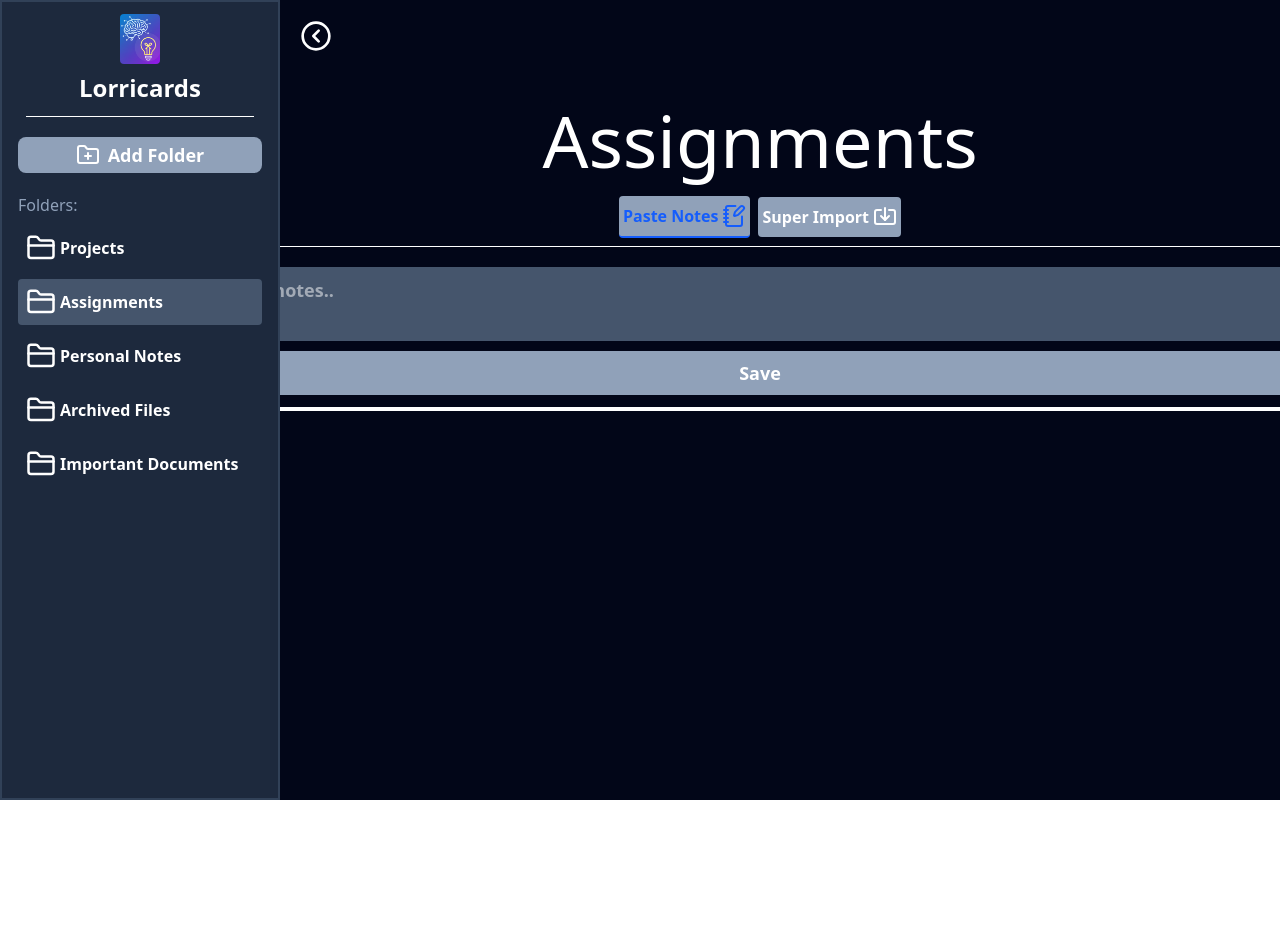
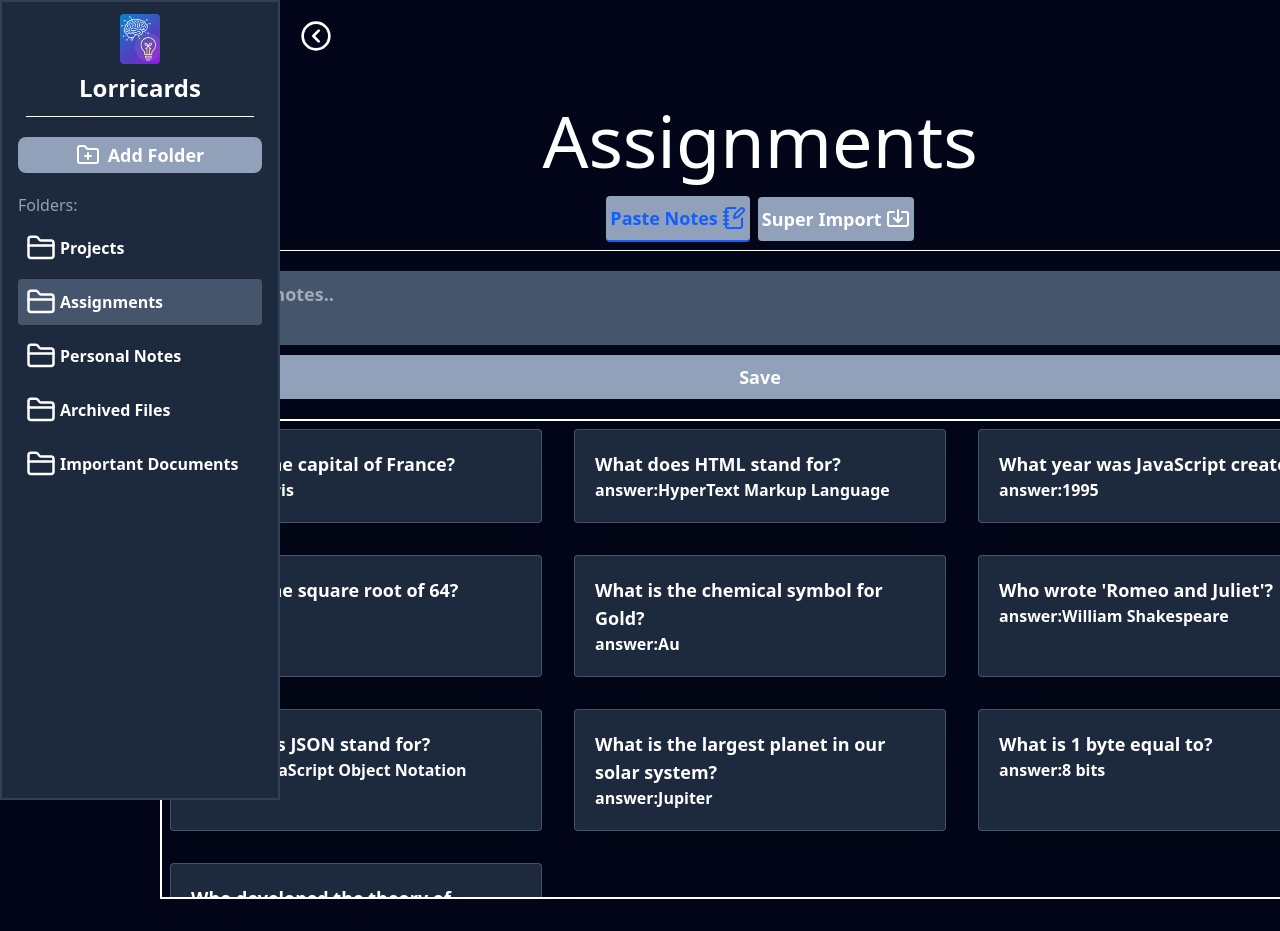
Before and after one commit to jeremydanielestrada/Lorricards, a React (Vite) app: page /folder/Assignments in a window 1280 px wide. Before the commit the page ends 800 px from the top, so only its background shows below. Built offline with nearby package versions, Linux system fonts and the light colour scheme.

Commit message:
feat: add mock-datas for flashcard

```diff
--- /dev/null
+++ b/src/components/system/Flashcard.tsx
@@ -0,0 +1,15 @@
+interface Flashcard {
+  question: string;
+  answer: string;
+}
+
+function Flashcard({ question, answer }: Flashcard) {
+  return (
+    <div className="card border border-slate-400/35 m-2">
+      <h2 className="text-lg font-extrabold border-b-slate-600">{question}</h2>
+      <p className="font-semibold">answer:{answer}</p>
+    </div>
+  );
+}
+
+export default Flashcard;
--- a/src/pages/ViewFolder.tsx
+++ b/src/pages/ViewFolder.tsx
@@ -1,6 +1,8 @@
 import { useState, type JSX } from "react";
 import { useParams, useLocation } from "react-router";
+import { flashcards } from "../components/mock-data/FlashCards";
 import { NotebookPen, Import, type LucideIcon } from "lucide-react";
+import Flashcard from "../components/system/Flashcard";
 
 //Types
 type TabId = "tab1" | "tab2";
@@ -51,7 +53,7 @@ function ViewFolder() {
           const Icon = tab.icon;
           return (
             <button
-              className={`py-2 px-1 bg-slate-400 mb-2 rounded cursor-pointer font-semibold flex items-center space-x-1 ${
+              className={`md:py-2 font-semibold md:text-lg px-1 text-sm bg-slate-400 mb-2 rounded cursor-pointer  flex items-center space-x-1 ${
                 activeTab === tab.id
                   ? " border-b-2 border-b-blue-600 text-blue-600"
                   : `text-white`
@@ -67,7 +69,15 @@ function ViewFolder() {
       </div>
       <div className="mt-5">{tabContent[activeTab]}</div>
 
-      <div className="w-full border-2 border-white mt-3"></div>
+      <div
+        className={`w-full border-2 border-white  max-h-120  mt-5 grid md:grid-cols-3 sm:grid-cols-2 gap-4 ${
+          flashcards.length > 3 ? "overflow-y-scroll" : "overflow-hidden"
+        }`}
+      >
+        {flashcards.map((f) => (
+          <Flashcard key={f.question} question={f.question} answer={f.answer} />
+        ))}
+      </div>
     </div>
   );
 }
```
